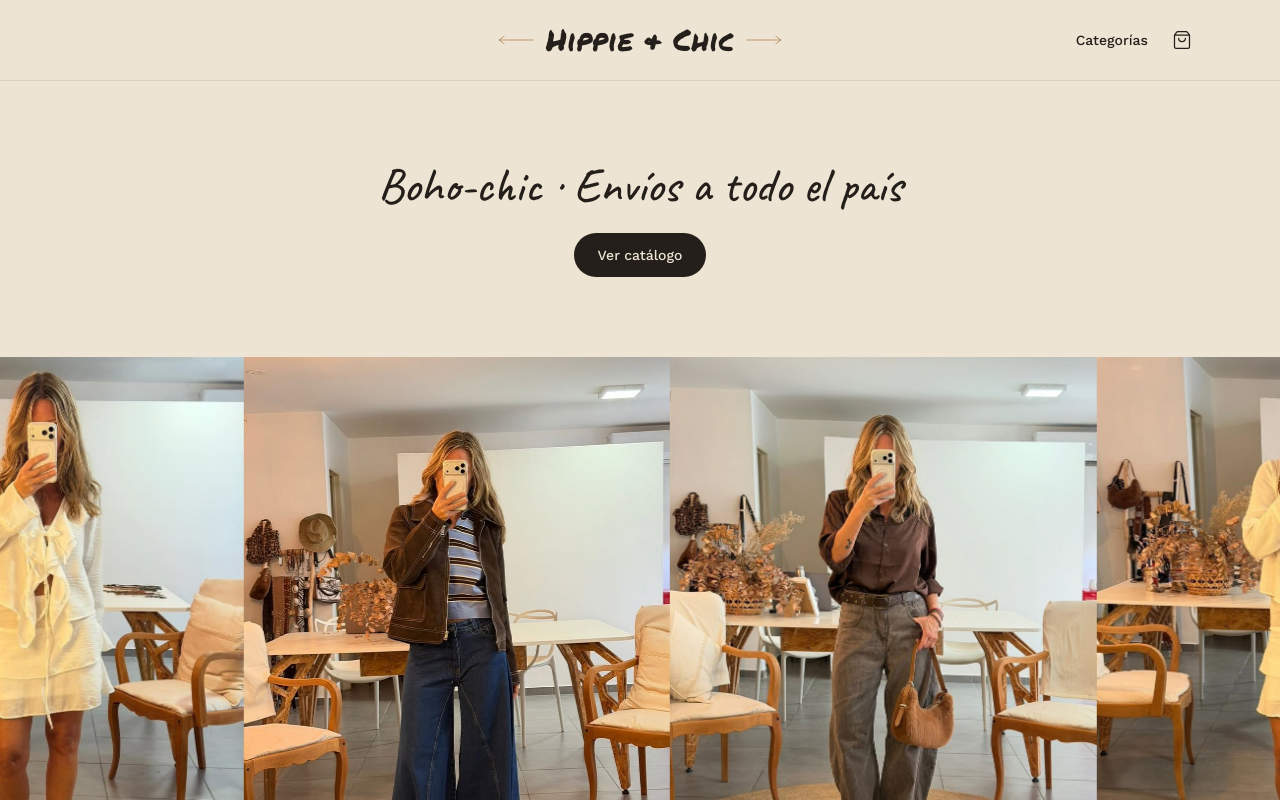
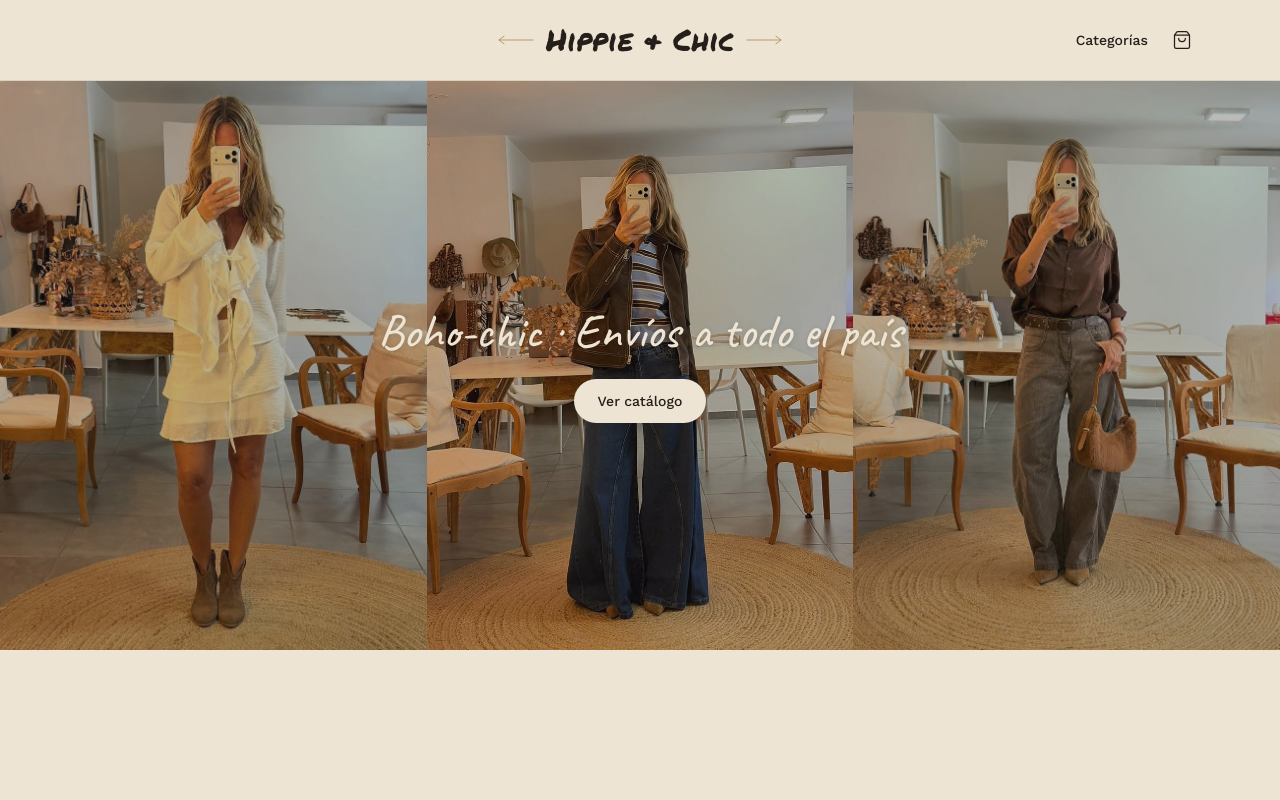
Before and after one commit to ramiropogulanik2/by_hippiechic, a Next.js app: page / in a window 1280 px wide. Shown: the top 800 px of the page. Built offline with nearby package versions, Linux system fonts and the light colour scheme; no server answers; the database is empty.

Commit message:
feat: hero con embla-carousel-react, texto superpuesto

```diff
--- a/app/(shop)/page.js
+++ b/app/(shop)/page.js
@@ -25,27 +25,36 @@ export default async function HomePage() {
   return (
     <>
       {/* ---------- Hero ---------- */}
-      {/* Texto y CTA en su propio bloque, ya no superpuestos sobre las fotos:
-          separados así el marquee no necesita overlay oscuro para que el
-          texto se lea, y el bloque de texto puede vivir centrado en el
-          contenedor con max-width normal del resto del sitio. */}
-      <section className="bg-sand px-4 py-14 text-center sm:py-20">
-        <p className="font-accent text-3xl text-ink sm:text-5xl">
-          Boho-chic · Envíos a todo el país
-        </p>
-        <a
-          href="#categorias"
-          className="mt-6 inline-block rounded-full bg-ink px-6 py-3 font-body text-sm font-medium text-sand transition-opacity hover:opacity-90"
-        >
-          Ver catálogo
-        </a>
-      </section>
-
       {/* Full-bleed: <main> no tiene max-width propio (solo lo tienen las
           secciones que lo piden explícitamente), así que esto ya llega
           borde a borde sin necesitar el truco de "romper" un contenedor
           centrado. */}
-      <HeroCarousel images={HERO_IMAGES} />
+      {/* Sin altura fija a propósito: los slides de HeroCarousel definen su
+          propia altura vía aspect-[3/4], y el overlay (absolute inset-0)
+          toma esa misma altura del contenedor relative. Si se le pusiera un
+          alto fijo que no coincida con lo que da el aspect-ratio real de los
+          slides, quedaría un hueco vacío y el texto centrado ahí, no sobre
+          las fotos. */}
+      <section className="relative">
+        <HeroCarousel images={HERO_IMAGES} />
+
+        {/* pointer-events-none en todo el velo/texto para no bloquear el
+            drag de Embla debajo; el botón recupera los eventos con
+            pointer-events-auto para seguir siendo clickeable. */}
+        <div className="pointer-events-none absolute inset-0 bg-ink/30" />
+
+        <div className="pointer-events-none absolute inset-0 flex flex-col items-center justify-center gap-6 px-4 text-center">
+          <p className="font-accent text-3xl text-sand drop-shadow-sm sm:text-5xl">
+            Boho-chic · Envíos a todo el país
+          </p>
+          <a
+            href="#categorias"
+            className="pointer-events-auto rounded-full bg-sand px-6 py-3 font-body text-sm font-medium text-ink transition-colors hover:bg-card"
+          >
+            Ver catálogo
+          </a>
+        </div>
+      </section>
 
       {/* ---------- Quiénes somos ---------- */}
       {/* Solo padding-top: AboutSection ya trae su propio py-16/py-24 en las
--- a/app/globals.css
+++ b/app/globals.css
@@ -21,15 +21,3 @@ body {
   background-color: var(--color-sand);
   color: var(--color-ink);
 }
-
-/* Marquee del hero (components/HeroCarousel.jsx). El track duplica las
-   fotos, así que mover -50% del ancho propio del track = el ancho de un
-   set completo: el loop no salta. */
-@keyframes marquee {
-  from {
-    transform: translateX(0);
-  }
-  to {
-    transform: translateX(-50%);
-  }
-}
--- a/components/HeroCarousel.jsx
+++ b/components/HeroCarousel.jsx
@@ -1,30 +1,29 @@
+"use client";
+
 import Image from "next/image";
+import useEmblaCarousel from "embla-carousel-react";
 
 export default function HeroCarousel({ images = [] }) {
-  // El array se duplica una sola vez para que el loop no salte: al mover el
-  // track exactamente -50% de SU PROPIO ancho total, el final del segundo
-  // bloque coincide en pixel con el arranque del primero. Como -50% es un
-  // porcentaje relativo al ancho del propio track (no un valor absoluto),
-  // el cálculo queda exacto sin importar el ancho real de cada foto, siempre
-  // que las dos mitades sean idénticas — que lo son, por construcción.
-  const doubled = [...images, ...images];
+  // loop: false porque solo tenemos 3 fotos — con loop true y tan pocos
+  // slides, Embla necesita clonarlos para el wrap y se nota el salto. align
+  // 'start' deja la primera foto pegada al borde izquierdo del contenedor.
+  const [emblaRef] = useEmblaCarousel({ loop: false, align: "start" });
 
   return (
-    <div className="group relative w-full overflow-hidden">
-      <div className="flex w-max animate-[marquee_40s_linear_infinite] group-hover:[animation-play-state:paused]">
-        {doubled.map((src, index) => (
-          <div
-            key={`${src}-${index}`}
-            className="relative aspect-[3/4] w-[85vw] shrink-0 md:w-[33.3334vw]"
-          >
+    <div className="overflow-hidden" ref={emblaRef}>
+      <div className="flex">
+        {images.map((src, index) => (
+          <div key={src} className="flex-none w-[46vw] md:w-[33.333vw]">
+            <div className="relative aspect-[3/4]">
               <Image
                 src={src}
                 alt=""
                 fill
-              sizes="(min-width: 768px) 34vw, 85vw"
+                sizes="(min-width: 768px) 34vw, 46vw"
                 className="object-cover"
                 priority={index === 0}
               />
+            </div>
           </div>
         ))}
       </div>
--- a/package.json
+++ b/package.json
@@ -11,6 +11,7 @@
   "dependencies": {
     "@supabase/ssr": "^0.12.4",
     "@supabase/supabase-js": "^2.112.2",
+    "embla-carousel-react": "^8.6.0",
     "lucide-react": "^1.31.0",
     "next": "16.3.0",
     "react": "19.2.8",
```
Also changed, not shown: 2 other files (tests, documents, lock files or other folders). Lines whose indentation alone changed are shown as unchanged.
